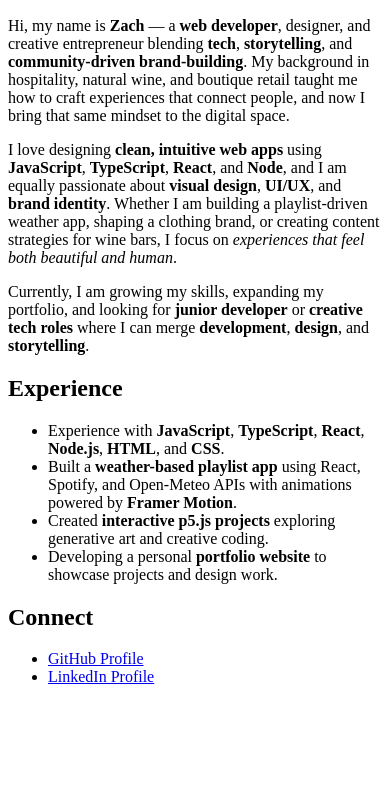
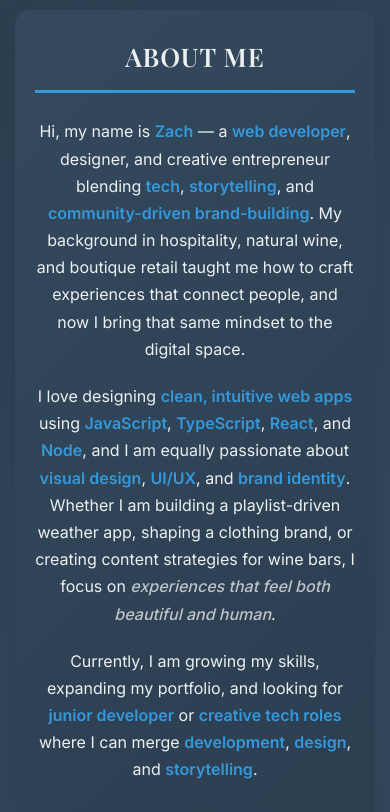
Before and after one commit to zdotg/zach-Luna, a plain HTML site: page index.html in a window 390 px wide. Shown: the part 110-922 px from the top of the page. Before the commit the page ends 844 px from the top, so only its background shows below. Drawn offline with nearby package versions, Linux system fonts and the light colour scheme.

Commit message:
styling added

```diff
--- /dev/null
+++ b/css/index.css
@@ -0,0 +1,323 @@
+/* Import Google Fonts - Stretch Goal */
+@import url('https://fonts.googleapis.com/css2?family=Inter:wght@300;400;500;600;700&family=Playfair+Display:wght@400;500;600;700&display=swap');
+
+/* Reset and Base Styles */
+* {
+    margin: 0;
+    padding: 0;
+    box-sizing: border-box;
+}
+
+/* Body Styling - Background color and default text color */
+body {
+    background: linear-gradient(135deg, #2c3e50 0%, #34495e 50%, #2c3e50 100%);
+    color: #2c3e50;
+    font-family: 'Inter', Arial, sans-serif;
+    line-height: 1.7;
+    min-height: 100vh;
+    padding: 40px 20px;
+}
+
+/* Main heading - Transform the style of my name at the top */
+body > h1 {
+    text-align: center;
+    background: linear-gradient(45deg, #3498db, #2980b9);
+    -webkit-background-clip: text;
+    -webkit-text-fill-color: transparent;
+    background-clip: text;
+    font-family: 'Playfair Display', serif;
+    font-size: 3.8rem;
+    font-weight: 700;
+    margin-bottom: 40px;
+    text-shadow: 2px 2px 4px rgba(0, 0, 0, 0.1);
+    letter-spacing: 3px;
+
+    /* Colorful border for debugging */
+    /* border: 3px solid #e74c3c; */
+}
+
+/* Section Styling - Add spacing (padding/margin) between sections */
+section {
+    background: rgba(255, 255, 255, 0.95);
+    margin: 30px auto;
+    padding: 40px 35px;
+    border-radius: 15px;
+    box-shadow: 0 10px 30px rgba(0, 0, 0, 0.1);
+    backdrop-filter: blur(10px);
+    max-width: 900px;
+
+    /* Colorful borders for debugging */
+    /* border: 3px solid #3498db; */
+}
+
+/* Section Heading Styles - Change font size, weight, and color of headings */
+section h2 {
+    font-family: 'Playfair Display', serif;
+    color: #34495e;
+    font-size: 2.2rem;
+    font-weight: 600;
+    margin-bottom: 25px;
+    border-bottom: 3px solid #3498db;
+    padding-bottom: 12px;
+    text-transform: uppercase;
+    letter-spacing: 1px;
+}
+
+/* About Section - Change alignment of content */
+#about {
+    text-align: center;
+    background: linear-gradient(135deg, #34495e 0%, #2c3e50 100%);
+    color: white;
+}
+
+#about h2 {
+    color: #ecf0f1;
+    border-bottom-color: #3498db;
+}
+
+#about p {
+    font-size: 1.1rem;
+    margin-bottom: 20px;
+    max-width: 800px;
+    margin-left: auto;
+    margin-right: auto;
+    color: #ecf0f1;
+}
+
+#about strong {
+    color: #3498db;
+    font-weight: 600;
+}
+
+#about em {
+    font-style: italic;
+    color: #bdc3c7;
+    font-weight: 500;
+}
+
+/* Experience Section - Transform list items into styled blocks */
+#experience {
+    background: linear-gradient(135deg, #3498db 0%, #2980b9 100%);
+}
+
+#experience h2 {
+    color: #ecf0f1;
+    border-bottom-color: rgba(236, 240, 241, 0.8);
+}
+
+#experience ul {
+    list-style: none;
+    display: grid;
+    gap: 20px;
+    margin-top: 25px;
+}
+
+#experience li {
+    background: rgba(255, 255, 255, 0.95);
+    padding: 25px;
+    border-radius: 12px;
+    border-left: 5px solid #2980b9;
+    box-shadow: 0 5px 15px rgba(0, 0, 0, 0.1);
+    transition: transform 0.3s ease, box-shadow 0.3s ease;
+    font-size: 1.05rem;
+
+    /* Colorful border for debugging */
+    /* border: 2px solid #e67e22; */
+}
+
+#experience li:hover {
+    transform: translateY(-5px);
+    box-shadow: 0 8px 25px rgba(0, 0, 0, 0.15);
+}
+
+#experience li strong {
+    color: #2980b9;
+    font-weight: 600;
+}
+
+/* Connect Section - Transform the style of links */
+#connect {
+    background: linear-gradient(135deg, #95a5a6 0%, #7f8c8d 100%);
+    text-align: center;
+}
+
+#connect h2 {
+    color: #2c3e50;
+    border-bottom-color: #34495e;
+}
+
+#connect ul {
+    list-style: none;
+    display: flex;
+    justify-content: center;
+    gap: 30px;
+    margin-top: 30px;
+    flex-wrap: wrap;
+}
+
+/* #connect li {
+    /* Colorful border for debugging */
+    /* border: 2px solid #9b59b6;
+ } */
+
+#connect a {
+    display: inline-block;
+    padding: 18px 30px;
+    background: linear-gradient(45deg, #2c3e50, #34495e);
+    color: white;
+    text-decoration: none;
+    border-radius: 50px;
+    font-weight: 600;
+    transition: all 0.3s ease;
+    box-shadow: 0 5px 15px rgba(0, 0, 0, 0.2);
+    text-transform: uppercase;
+    letter-spacing: 1px;
+    font-size: 0.95rem;
+    font-family: 'Inter', sans-serif;
+}
+
+#connect a:hover {
+    transform: translateY(-3px);
+    box-shadow: 0 8px 25px rgba(0, 0, 0, 0.3);
+    background: linear-gradient(45deg, #34495e, #3498db);
+}
+
+#connect a:focus {
+    outline: 3px solid #3498db;
+    outline-offset: 3px;
+}
+
+/* Add icons to specific links - Stretch Goal */
+#connect a[href*="github"]::before {
+    content: "💻 ";
+    margin-right: 8px;
+}
+
+#connect a[href*="linkedin"]::before {
+    content: "💼 ";
+    margin-right: 8px;
+}
+
+/* Responsive Design */
+@media (max-width: 768px) {
+    body > h1 {
+        font-size: 2.8rem;
+        letter-spacing: 2px;
+    }
+
+    body {
+        padding: 20px 15px;
+    }
+
+    section {
+        margin: 25px auto;
+        padding: 30px 25px;
+    }
+
+    section h2 {
+        font-size: 1.8rem;
+    }
+
+    #about p {
+        font-size: 1rem;
+    }
+
+    #connect ul {
+        flex-direction: column;
+        align-items: center;
+        gap: 20px;
+    }
+
+    #connect a {
+        width: 250px;
+        text-align: center;
+    }
+}
+
+@media (max-width: 480px) {
+    body > h1 {
+        font-size: 2.2rem;
+        letter-spacing: 1px;
+    }
+
+    section {
+        padding: 25px 20px;
+        margin: 20px auto;
+    }
+
+    section h2 {
+        font-size: 1.6rem;
+    }
+
+    #experience li {
+        padding: 20px;
+        font-size: 1rem;
+    }
+
+    #connect a {
+        padding: 15px 25px;
+        font-size: 0.9rem;
+        width: 220px;
+    }
+}
+
+/* Accessibility Improvements */
+@media (prefers-reduced-motion: reduce) {
+    * {
+        animation-duration: 0.01ms !important;
+        animation-iteration-count: 1 !important;
+        transition-duration: 0.01ms !important;
+    }
+}
+
+/* High contrast mode support */
+@media (prefers-contrast: high) {
+    body {
+        background: #000;
+        color: #fff;
+    }
+
+    section {
+        background: #222;
+        border: 2px solid #fff;
+    }
+
+    #about {
+        background: #333;
+        color: #fff;
+    }
+
+    #experience {
+        background: #333;
+    }
+
+    #connect {
+        background: #333;
+    }
+
+    #connect a {
+        background: #000;
+        border: 2px solid #fff;
+    }
+}
+
+/* Print styles */
+@media print {
+    body {
+        background: white;
+        color: black;
+    }
+
+    section {
+        background: white;
+        box-shadow: none;
+        border: 1px solid #ccc;
+        page-break-inside: avoid;
+    }
+
+    #connect a {
+        color: black;
+        text-decoration: underline;
+        background: none;
+    }
+}
--- a/index.html
+++ b/index.html
@@ -4,6 +4,7 @@
     <meta charset="UTF-8">
     <meta name="viewport" content="width=device-width, initial-scale=1.0">
     <title>Zach Gallman's Portfolio</title>
+    <link rel="stylesheet" href="css/index.css">
 </head>
 <body>
     <h1>Zach Gallman</h1>
```
